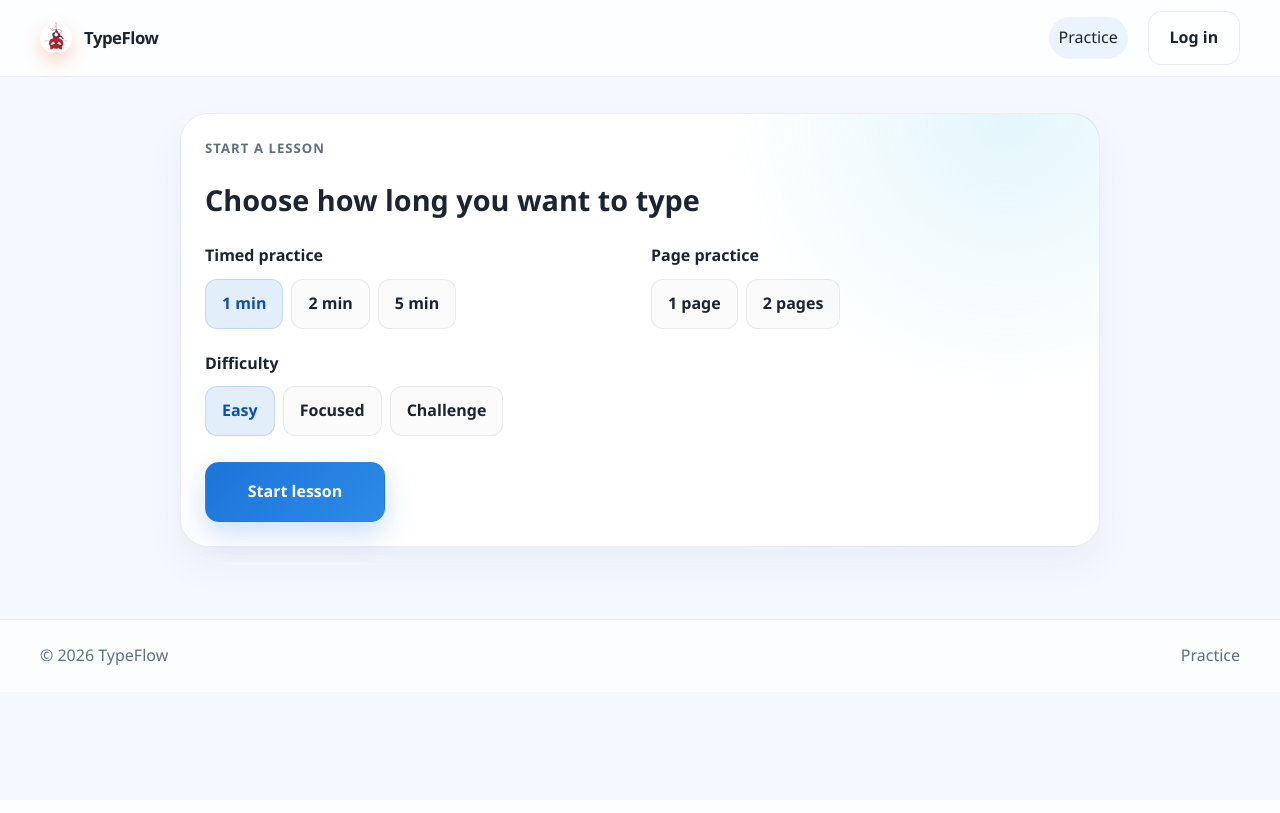
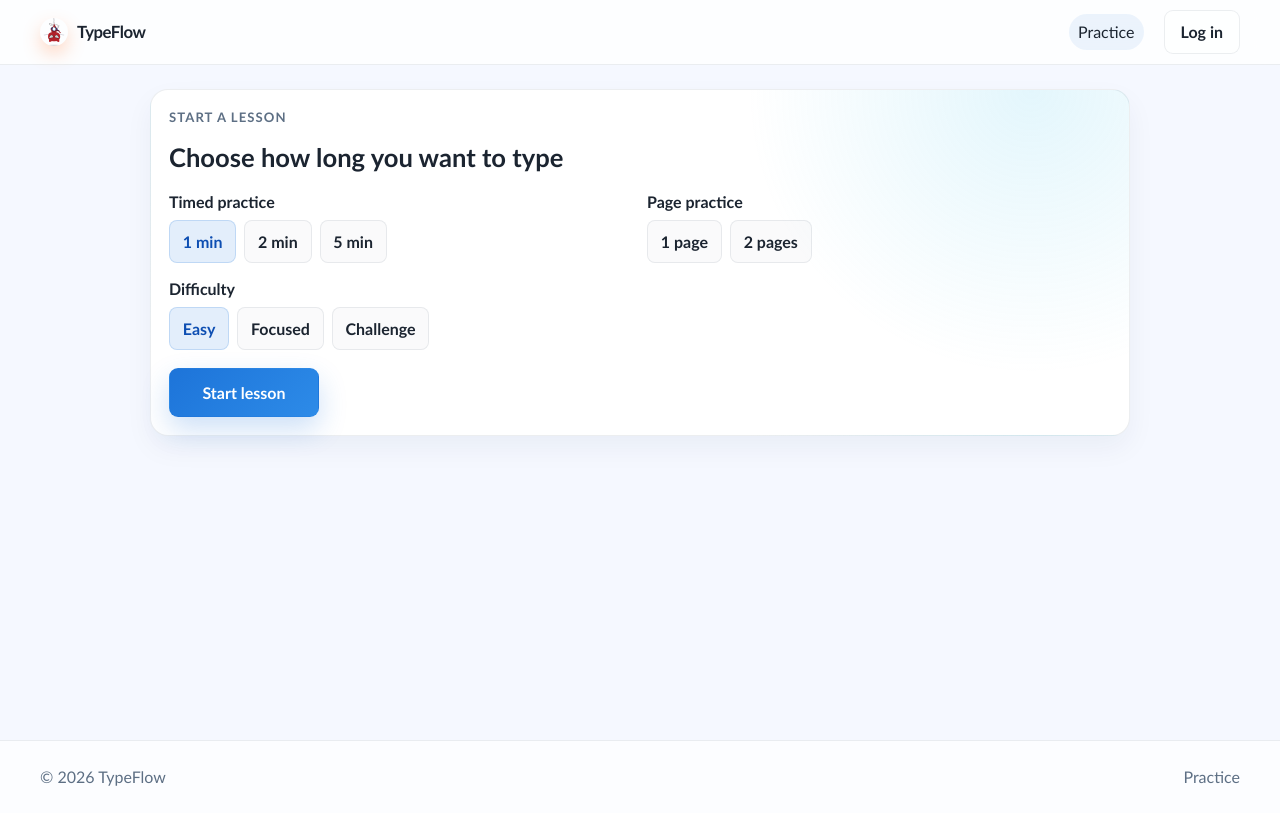
Before and after one commit to nitinsmali/typeflow, a Flask app: page /practice in a window 1280 px wide. Before the commit the page ends 665 px from the top, so only its background shows below. Run offline with Flask 3, Linux system fonts and the light colour scheme.

Commit message:
Refine UI layout for better viewport fit

```diff
--- a/app/static/css/styles.css
+++ b/app/static/css/styles.css
@@ -12,9 +12,9 @@
   --color-success: #23a36c;
   --color-error: #d94c4c;
   --color-shadow: rgba(23, 42, 67, 0.12);
-  --radius-sm: 12px;
-  --radius-md: 18px;
-  --radius-lg: 28px;
+  --radius-sm: 8px;
+  --radius-md: 12px;
+  --radius-lg: 18px;
   --container-width: 1200px;
 }
 
@@ -28,10 +28,10 @@ html {
 
 body {
   margin: 0;
-  font-family: "Segoe UI", Tahoma, Geneva, Verdana, sans-serif;
+  font-family: "Trebuchet MS", "Segoe UI", sans-serif;
   background: var(--color-background);
   color: var(--color-text);
-  line-height: 1.6;
+  line-height: 1.45;
 }
 
 a {
@@ -73,13 +73,13 @@ img {
   display: flex;
   align-items: center;
   gap: 20px;
-  min-height: 76px;
+  min-height: 64px;
 }
 
 .brand {
   display: inline-flex;
   align-items: center;
-  gap: 12px;
+  gap: 9px;
   font-weight: 700;
   letter-spacing: -0.03em;
 }
@@ -88,8 +88,8 @@ img {
   display: inline-flex;
   align-items: center;
   justify-content: center;
-  width: 32px;
-  height: 32px;
+  width: 28px;
+  height: 28px;
   border-radius: 50%;
   box-shadow: 0 8px 18px rgba(255, 130, 62, 0.3);
   object-fit: cover;
@@ -109,7 +109,7 @@ img {
 .nav-link {
   font-weight: 500;
   color: var(--color-muted);
-  padding: 8px 10px;
+  padding: 6px 9px;
   border-radius: 999px;
   transition: all 0.2s ease;
 }
@@ -131,8 +131,8 @@ img {
   align-items: center;
   justify-content: center;
   border: 1px solid transparent;
-  border-radius: 14px;
-  padding: 0.8rem 1.3rem;
+  border-radius: 9px;
+  padding: 0.6rem 1rem;
   font-weight: 700;
   transition: transform 0.2s ease, box-shadow 0.2s ease, background 0.2s ease;
 }
@@ -169,24 +169,26 @@ select:focus-visible {
 }
 
 .btn-large {
-  padding: 1rem 1.6rem;
-  min-width: 180px;
+  padding: 0.75rem 1.25rem;
+  min-width: 150px;
 }
 
 .page-shell {
-  padding: 36px 0 44px;
+  min-height: calc(100vh - 125px);
+  padding: 24px 0 28px;
 }
 
 .hero {
   display: grid;
   align-items: center;
   grid-template-columns: 1.08fr 0.92fr;
-  gap: 56px;
-  padding: 38px 0 12px;
+  gap: 42px;
+  min-height: min(620px, calc(100vh - 165px));
+  padding: 24px 0 8px;
 }
 
 .eyebrow {
-  margin: 0 0 18px;
+  margin: 0 0 12px;
   color: var(--color-primary);
   font-size: 0.82rem;
   font-weight: 700;
@@ -424,7 +426,7 @@ select:focus-visible {
   background: var(--color-surface);
   border: 1px solid var(--color-border);
   border-radius: var(--radius-lg);
-  box-shadow: 0 18px 40px rgba(18, 39, 71, 0.05);
+  box-shadow: 0 12px 28px rgba(18, 39, 71, 0.05);
 }
 
 .feature-card {
@@ -477,7 +479,7 @@ select:focus-visible {
 .typing-panel,
 .auth-shell,
 .empty-state {
-  padding: 24px;
+  padding: 18px;
 }
 
 .lesson-card {
@@ -525,12 +527,12 @@ select:focus-visible {
 }
 
 .setup-panel {
-  margin-bottom: 28px;
+  margin-bottom: 18px;
 }
 
 .setup-panel,
 .typing-panel {
-  max-width: 920px;
+  max-width: 980px;
   margin-left: auto;
   margin-right: auto;
 }
@@ -545,24 +547,24 @@ select:focus-visible {
   display: flex;
   align-items: center;
   justify-content: space-between;
-  margin-bottom: 20px;
+  margin-bottom: 14px;
 }
 
 .panel-header h2 {
   margin: 0;
-  font-size: clamp(1.8rem, 2vw, 2.4rem);
+  font-size: clamp(1.5rem, 2vw, 2rem);
 }
 
 .setup-grid {
   display: grid;
   grid-template-columns: repeat(2, minmax(0, 1fr));
-  gap: 22px;
+  gap: 14px;
 }
 
 .field-group {
   display: flex;
   flex-direction: column;
-  gap: 10px;
+  gap: 7px;
 }
 
 .field-group label,
@@ -578,8 +580,8 @@ select:focus-visible {
 }
 
 .segment {
-  padding: 0.7rem 1rem;
-  border-radius: 12px;
+  padding: 0.55rem 0.8rem;
+  border-radius: 8px;
   border: 1px solid var(--color-border);
   background: rgba(14, 33, 54, 0.02);
   color: var(--color-text);
@@ -616,19 +618,19 @@ textarea {
 }
 
 .action-row {
-  margin-top: 26px;
+  margin-top: 18px;
 }
 
 .typing-panel {
   display: block;
   max-width: 1080px;
-  padding: 24px 0 42px;
+  padding: 12px 0 24px;
   background: transparent;
   box-shadow: none;
 }
 
 .typing-hero {
-  margin: 8px auto 34px;
+  margin: 4px auto 22px;
   text-align: center;
 }
 
```
Also changed, not shown: other parts of app/static/css/styles.css (+35 -35 lines).
